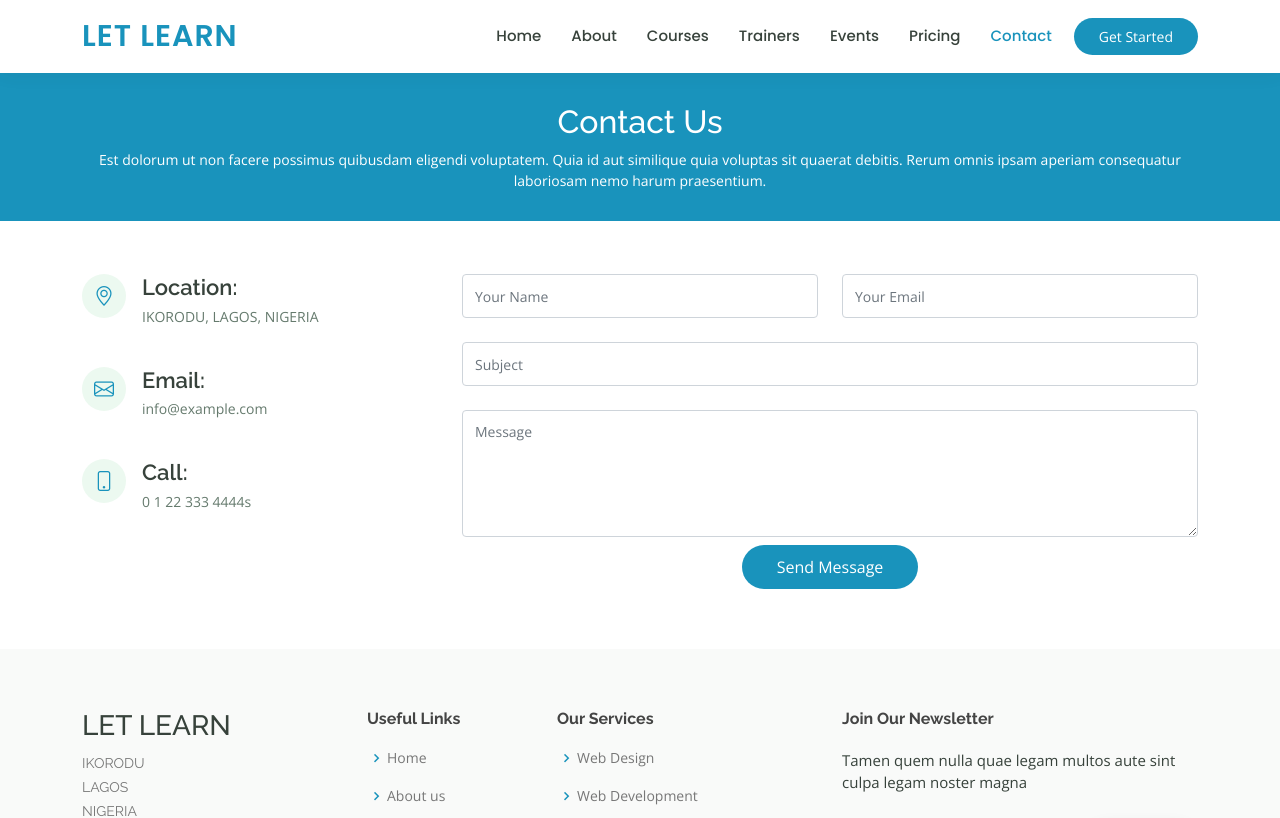
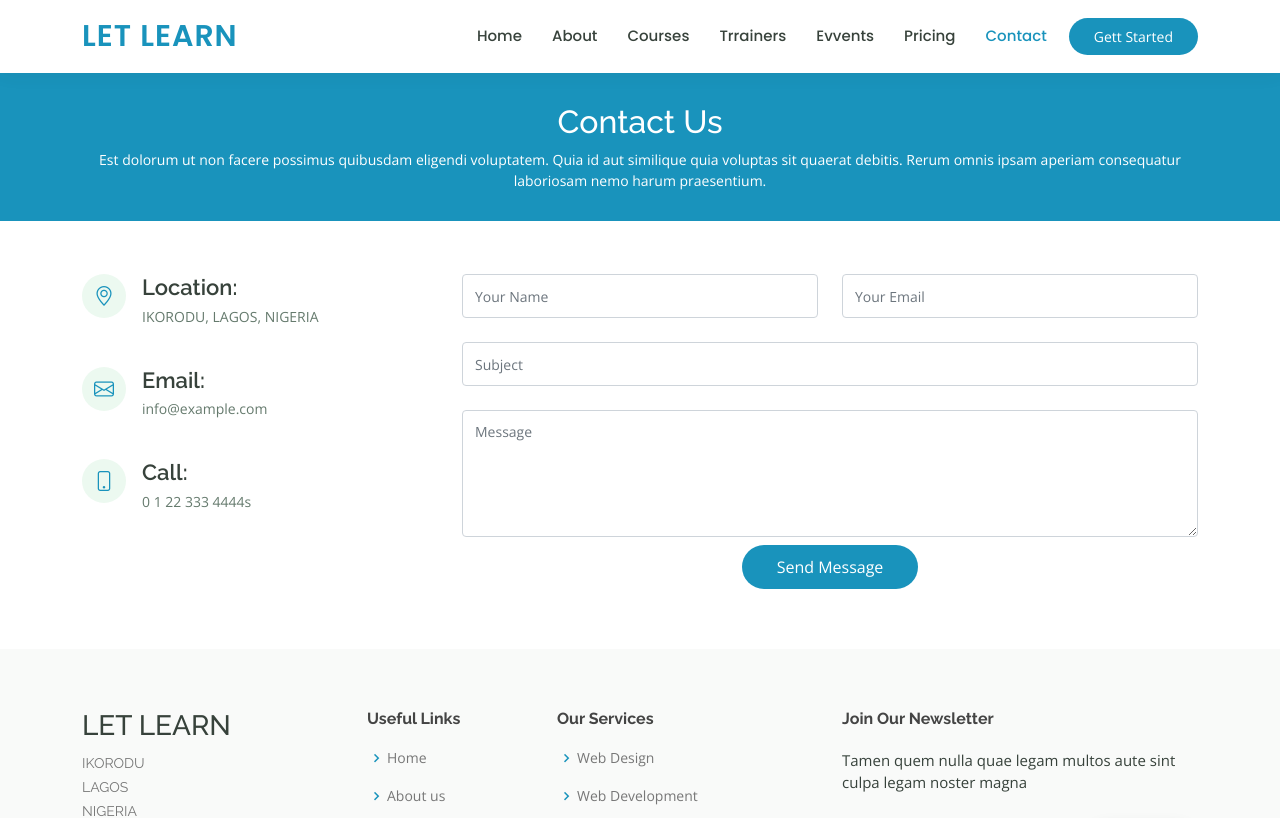
Before and after one commit to dorcasgold/LET-LEARN, a plain HTML site: page contact.html in a window 1280 px wide. Shown: the top 818 px of the page. Drawn offline with nearby package versions, Linux system fonts and the light colour scheme.

Commit message:
Update contact.html

```diff
--- a/contact.html
+++ b/contact.html
@@ -45,8 +45,8 @@
           <li><a href="index.html">Home</a></li>
           <li><a href="about.html">About</a></li>
           <li><a href="courses.html">Courses</a></li>
-          <li><a href="trainers.html">Trainers</a></li>
-          <li><a href="events.html">Events</a></li>
+          <li><a href="trainers.html">Trrainers</a></li>
+          <li><a href="events.html">Evvents</a></li>
           <li><a href="pricing.html">Pricing</a></li>
 
           <li><a class="active" href="contact.html">Contact</a></li>
@@ -54,7 +54,7 @@
         <i class="bi bi-list mobile-nav-toggle"></i>
       </nav><!-- .navbar -->
 
-      <a href="courses.html" class="get-started-btn">Get Started</a>
+      <a href="courses.html" class="get-started-btn">Gett Started</a>
 
     </div>
   </header><!-- End Header -->
```
